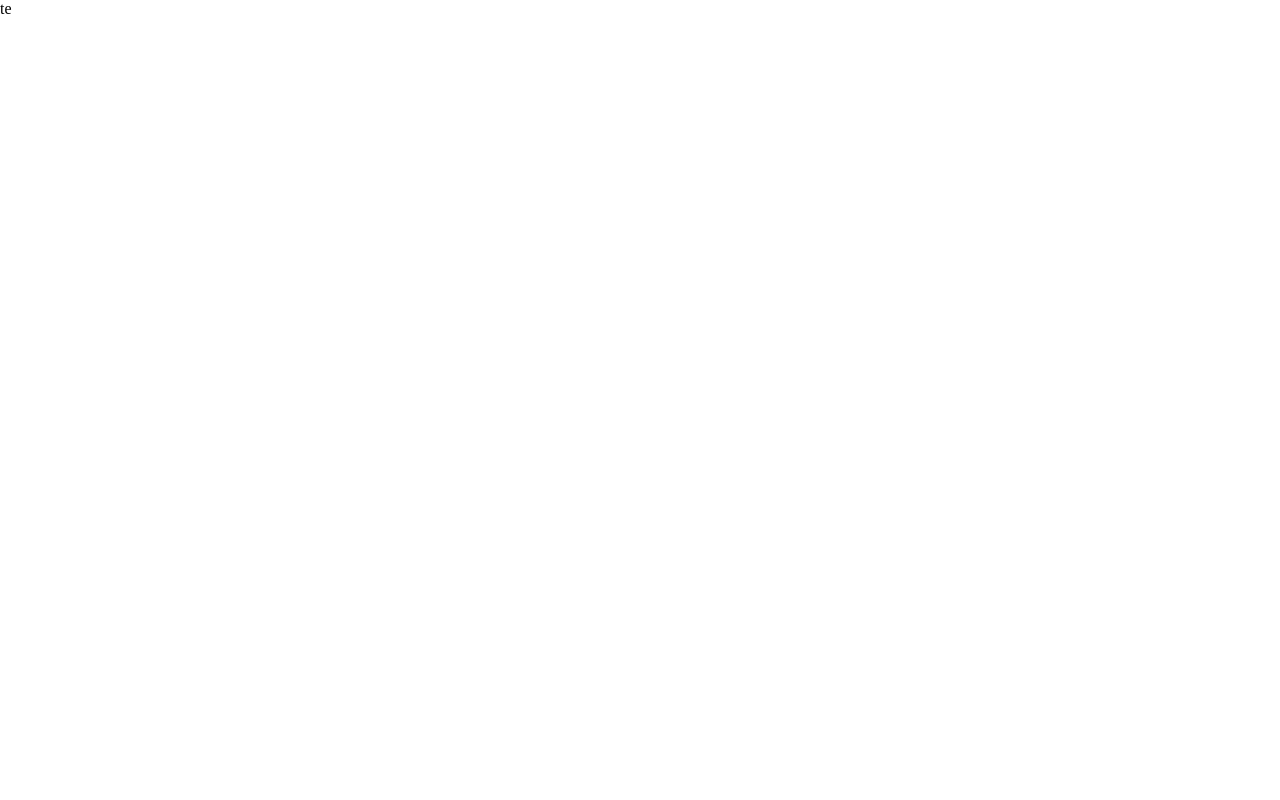
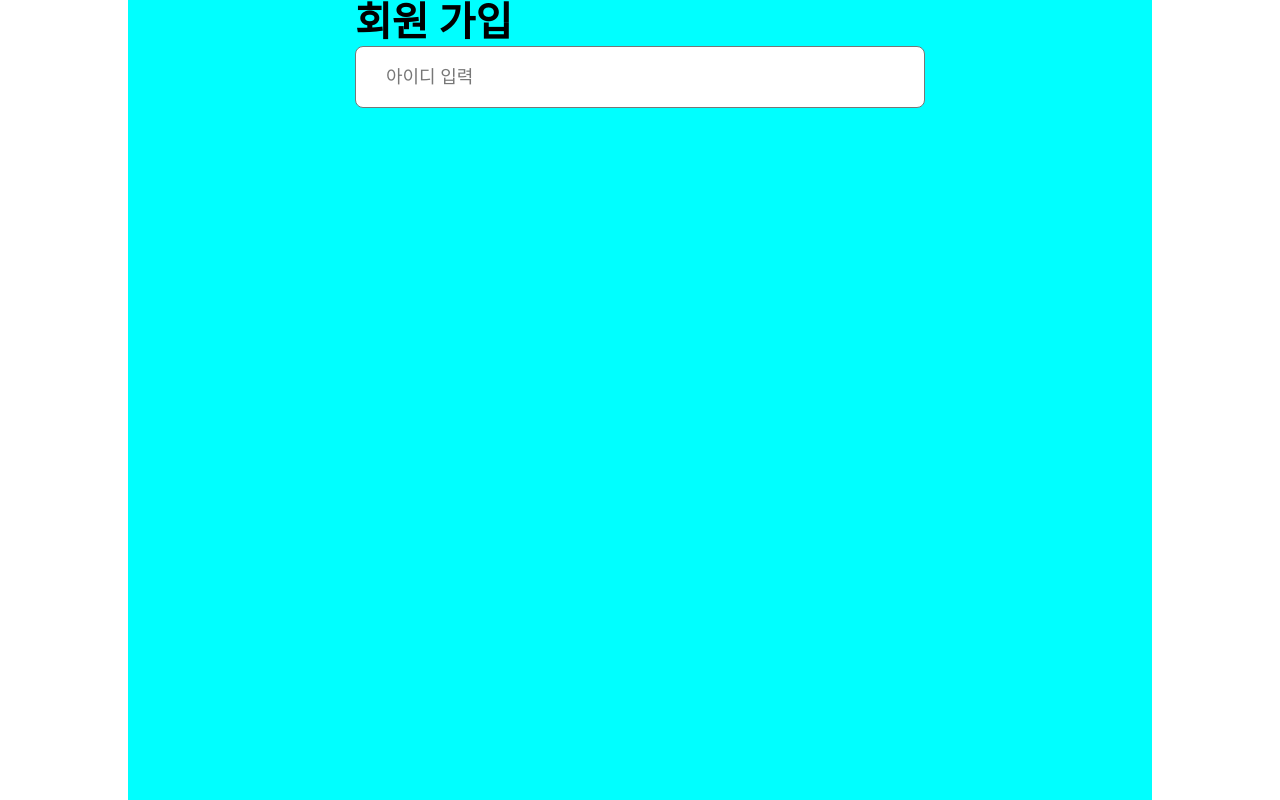
Before and after one commit to bbung95/vue-login, a Vue app: page / in a window 1280 px wide. Built offline with nearby package versions, Linux system fonts and the light colour scheme.

Commit message:
feat: input component add

```diff
--- a/package.json
+++ b/package.json
@@ -26,11 +26,13 @@
 		"eslint-plugin-prettier": "^5.1.3",
 		"eslint-plugin-promise": "^6.1.1",
 		"eslint-plugin-vue": "^9.24.0",
+		"pre-commit": "^1.2.2",
 		"prettier": "^3.2.5",
 		"sass": "^1.72.0",
 		"typescript": "^5.2.2",
 		"unplugin-vue-components": "^0.26.0",
 		"vite": "^5.2.0",
 		"vue-tsc": "^2.0.6"
-	}
+	},
+	"pre-commit": "lint"
 }
--- a/src/App.vue
+++ b/src/App.vue
@@ -1,9 +1,11 @@
-<script setup lang="ts"></script>
+<script setup lang="ts">
+import SignUp from './pages/SignUp.vue';
+</script>
 
 <template>
-	<div>
-		<ExampleComponent msg="te" />
-	</div>
+	<CommonLayout>
+		<SignUp />
+	</CommonLayout>
 </template>
 
 <style lang="scss">
--- /dev/null
+++ b/src/components/atom/AtomInput.vue
@@ -0,0 +1,42 @@
+<script setup lang="ts">
+interface Props {
+	isDisabled?: boolean;
+	placeholder?: string;
+}
+
+const modelValue = defineModel();
+const props = defineProps<Props>();
+
+const placeholder = props.isDisabled ? '' : props.placeholder;
+</script>
+
+<template>
+	<input class="input" :placeholder="placeholder" v-model="modelValue" :disabled="isDisabled" />
+</template>
+
+<style lang="scss" scoped>
+.input {
+	width: 100%;
+	height: 62px;
+
+	padding: 20px 30px;
+
+	font-size: 1.8rem;
+
+	border: 1px solid var(--gray-color-500);
+	border-radius: 8px;
+
+	background-color: var(--white-color);
+
+	outline: none;
+
+	&::placeholder {
+		color: var(--gray-color-500);
+		font-size: 1.8rem;
+	}
+
+	&:disabled {
+		background-color: var(--gray-color-200);
+	}
+}
+</style>
--- /dev/null
+++ b/src/components/layout/CommonLayout.vue
@@ -0,0 +1,27 @@
+<script setup lang="ts"></script>
+
+<template>
+	<main class="container">
+		<slot />
+	</main>
+</template>
+
+<style lang="scss" scoped>
+$media-tablet: 768px;
+$media-mobile: 578px;
+.container {
+	max-width: var(--media-desktop);
+	width: 100%;
+	height: 100vh;
+
+	margin: 0 auto;
+	background-color: aqua;
+
+	@media (max-width: #{$media-tablet}) {
+		background-color: red;
+	}
+	@media (max-width: #{$media-mobile}) {
+		background-color: blue;
+	}
+}
+</style>
--- a/src/pages/SignUp.vue
+++ b/src/pages/SignUp.vue
@@ -1,7 +1,31 @@
-<script setup lang="ts"></script>
+<script setup lang="ts">
+import { ref, watch } from 'vue';
+
+const inputText = ref('');
+
+watch(inputText, () => {
+	console.log(inputText.value);
+});
+</script>
 
 <template>
-	<div>SignUp</div>
+	<div class="signup-container">
+		<h1 class="signup-title">회원 가입</h1>
+		<AtomInput v-model="inputText" placeholder="아이디 입력" :isDisabled="false" />
+	</div>
 </template>
 
-<style lang="scss" scoped></style>
+<style lang="scss" scoped>
+.signup-container {
+	max-width: 570px;
+	width: 100%;
+
+	margin: 0 auto;
+}
+
+.signup-title {
+	margin: 0;
+
+	font-size: 40px;
+}
+</style>
--- a/src/styles/global.css
+++ b/src/styles/global.css
@@ -11,4 +11,14 @@
 	--gray-color-200: #efefef;
 	--gray-color-500: #949494;
 	--gray-color-500: #777777;
+
+	/* media size */
+	--media-desktop: 1024px;
+	--media-tablet: 768px;
+	--media-mobile: 578px;
 }
+
+* {
+	box-sizing: border-box;
+	font-size: 10px;
+}
```
Also changed, not shown: components.d.ts (+5 -3 lines), 2 other files (tests, documents, lock files or other folders).
